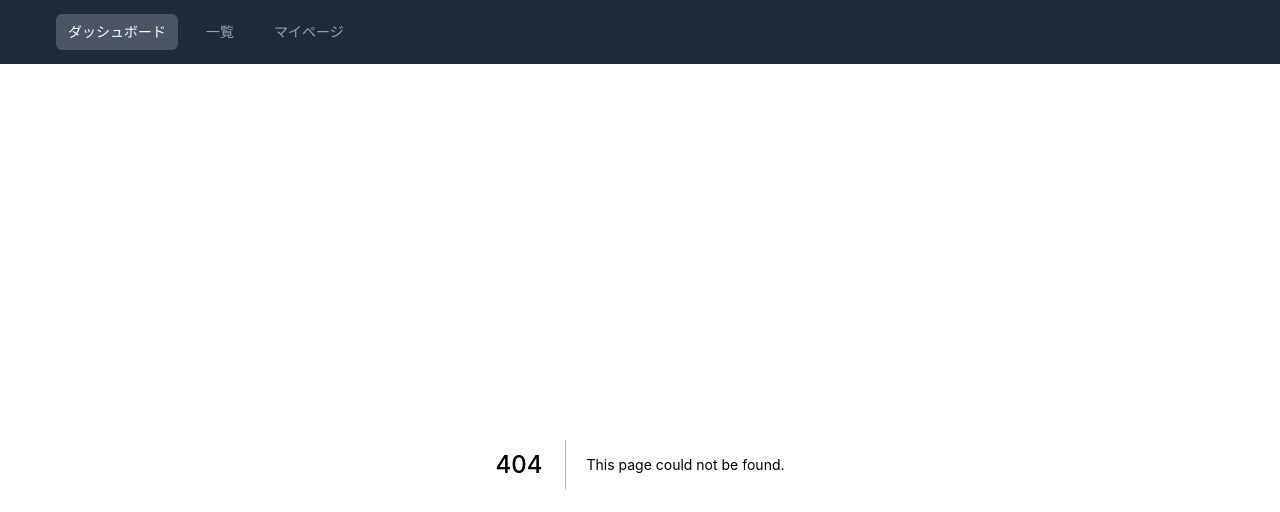
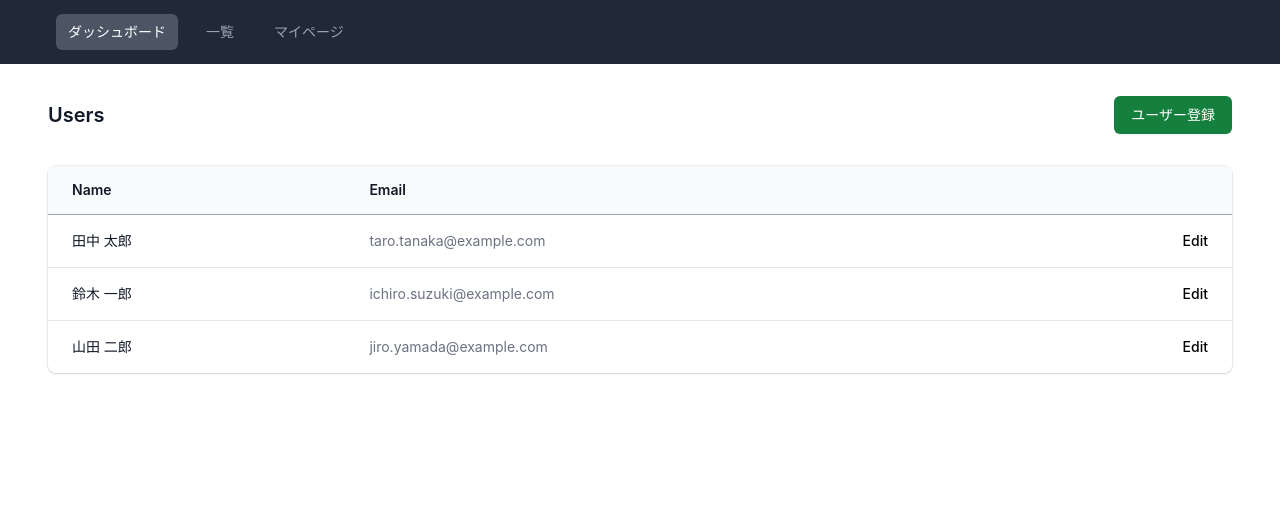
Before and after one commit to ikekiyo/react-structure, a Next.js app: page /users in a window 1280 px wide. Before the commit this address had no page. Shown: the top 512 px of the page. Built offline with nearby package versions, Linux system fonts and the light colour scheme.

Commit message:
add users page

```diff
--- /dev/null
+++ b/src/features/users/Users/UsersContainer.tsx
@@ -0,0 +1,17 @@
+import React from 'react'
+
+import UserPresentation from './UsersPresentation'
+
+import { User } from '../type'
+
+type Props = {
+  users: User[]
+}
+
+export const UsersContainer: React.FC<Props> = (props) => {
+  const { users } = props
+
+  return <UserPresentation users={users} />
+}
+
+export default UsersContainer
--- /dev/null
+++ b/src/features/users/Users/UsersPresentation.tsx
@@ -0,0 +1,15 @@
+import React from 'react'
+import { Table } from 'templates/Table/Table'
+
+import { User } from '../type'
+type Props = {
+  users: User[]
+}
+
+export const UserPresentation: React.FC<Props> = (props) => {
+  const { users } = props
+
+  return <Table users={users} />
+}
+
+export default UserPresentation
--- /dev/null
+++ b/src/pages/users/index.tsx
@@ -0,0 +1,45 @@
+// import { UsersContainer } from 'features/users/Users/UsersContainer/UsersContainer'
+import SingleLayout from 'layouts/SingleLayout'
+import { GetServerSideProps, NextPage } from 'next'
+import React from 'react'
+
+import { User } from '~/features/users/type'
+import { UsersContainer } from '~/features/users/Users/UsersContainer'
+
+type PageProps = {
+  users: User[]
+}
+
+const UsersPage: NextPage<PageProps> = (props) => {
+  const { users } = props
+
+  return (
+    <SingleLayout>
+      <UsersContainer users={users} />
+    </SingleLayout>
+  )
+}
+
+export const getServerSideProps: GetServerSideProps = async (_ctx) => {
+  const props: PageProps = {
+    users: [
+      {
+        name: '田中 太郎',
+        email: 'taro.tanaka@example.com',
+      },
+      {
+        name: '鈴木 一郎',
+        email: 'ichiro.suzuki@example.com',
+      },
+      {
+        name: '山田 二郎',
+        email: 'jiro.yamada@example.com',
+      },
+    ],
+  }
+  return {
+    props,
+  }
+}
+
+export default UsersPage
```
